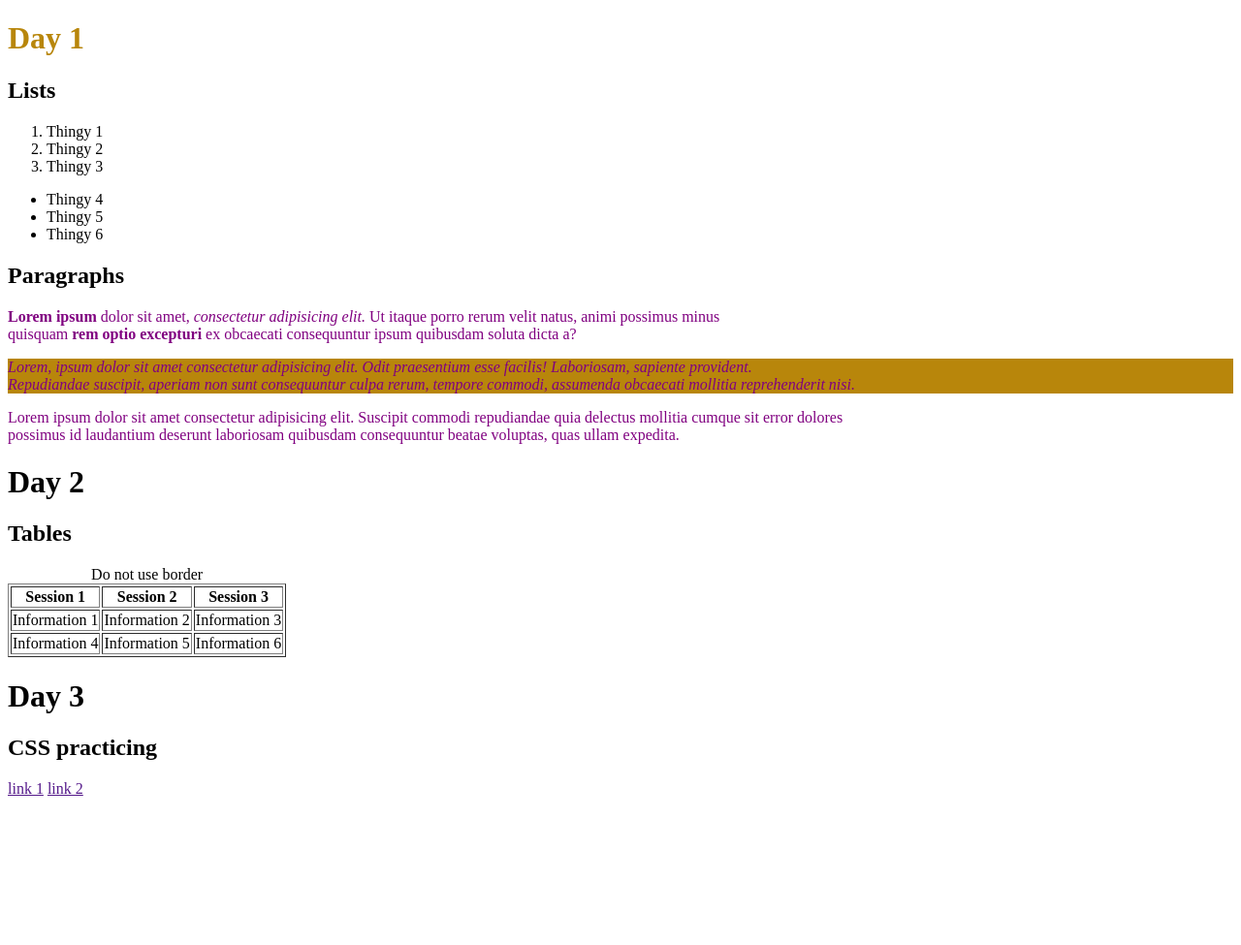
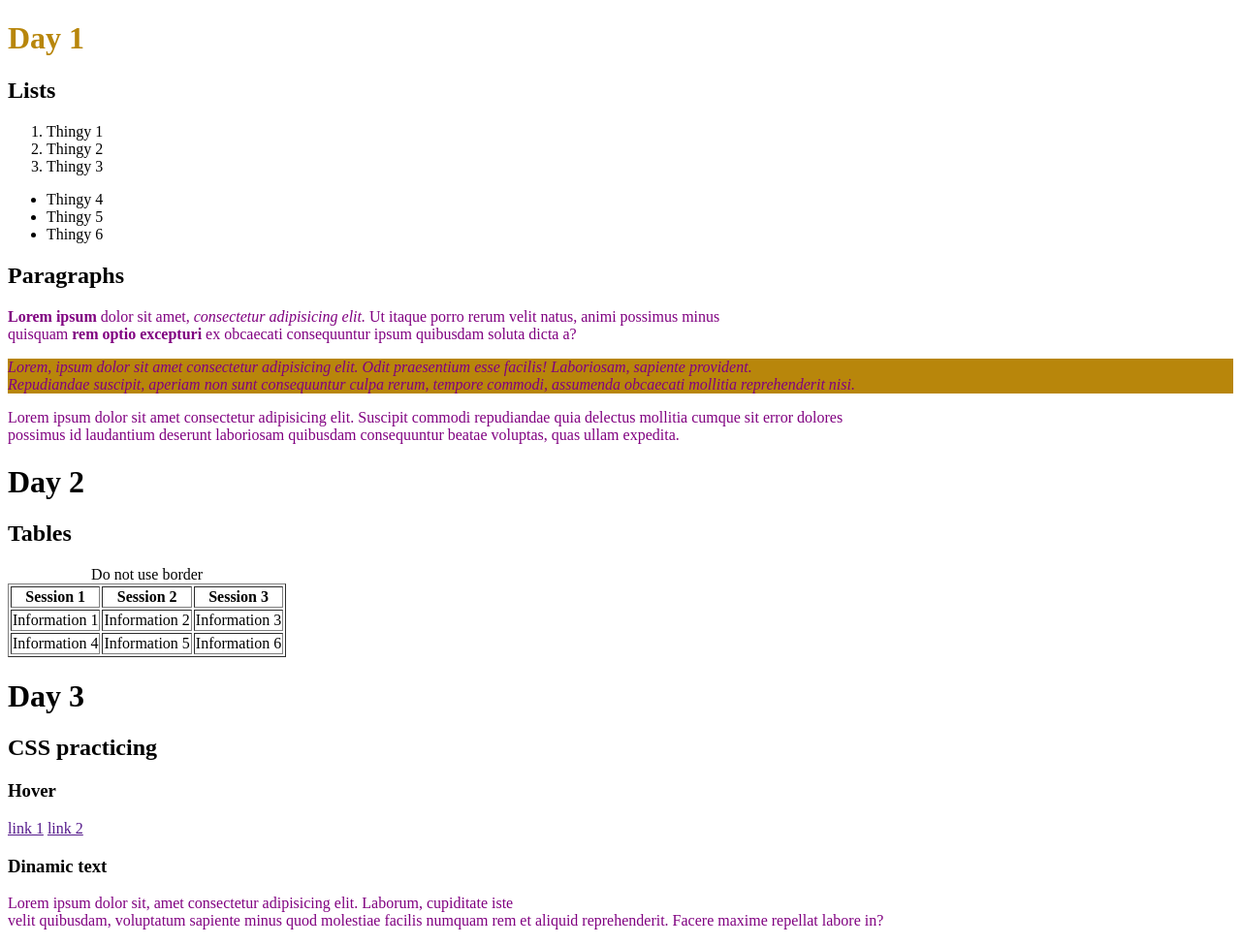
Before and after one commit to gandrade4/DPW-2023.2, a plain HTML site: page Aula 03 - HTML/index.html in a window 1280 px wide. Shown: the whole page at 97% size. Before the commit the page ends 831 px from the top, so only its background shows below. Drawn offline with Linux system fonts and the light colour scheme.

Commit message:
css dinamic tag

```diff
--- a/Aula 03 - HTML/index.html
+++ b/Aula 03 - HTML/index.html
@@ -55,7 +55,11 @@
     </table>
     <h1>Day 3</h1>
     <h2>CSS practicing</h2>
+    <h3>Hover</h3>
     <a href="">link 1</a>
     <a href="">link 2</a>
+    <h3>Dinamic text</h3>
+    <p id="dinamic">Lorem ipsum dolor sit, amet consectetur adipisicing elit. Laborum, cupiditate iste <br>
+    velit quibusdam, voluptatum sapiente minus quod molestiae facilis numquam rem et aliquid reprehenderit. Facere maxime repellat labore in?</p>
 </body>
 </html>
--- a/Aula 03 - HTML/style.css
+++ b/Aula 03 - HTML/style.css
@@ -15,3 +15,9 @@ a:hover{
     cursor: pointer;
     background-color: green;
 }
+
+#dinamic {
+    ::first-letter{
+        color: green;
+    }
+}
```
